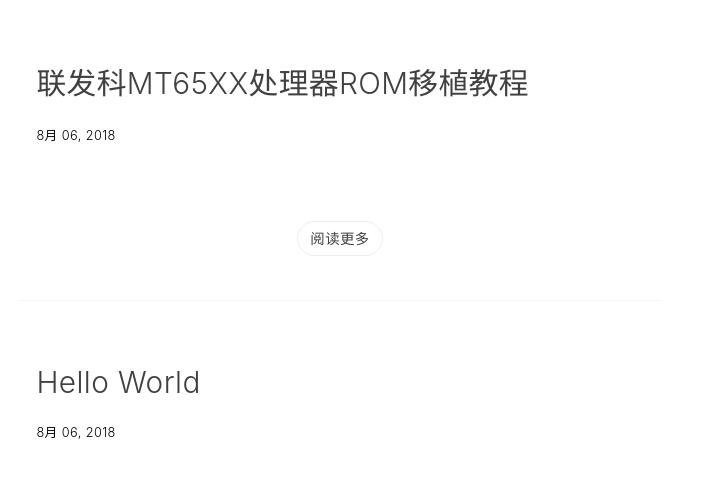
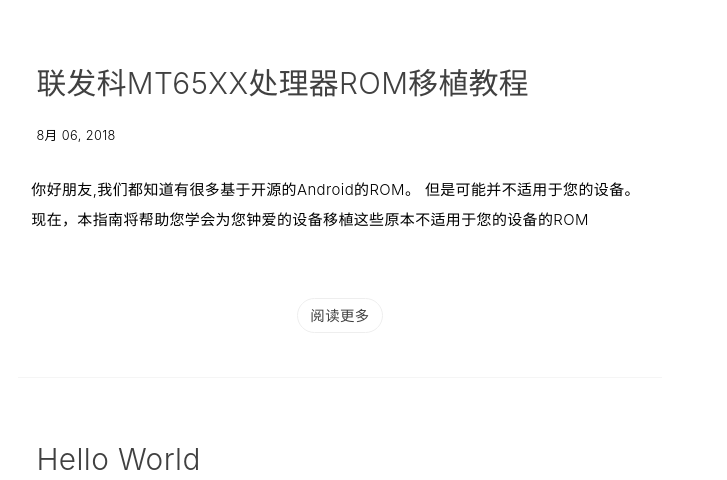
Before and after one commit to Picnictraveler/extmool.github.io, a plain HTML site: page index.html in a window 1280 px wide. Shown: the part 273-753 px from the top of the page, without its empty margins (300-1027 px from the left). Drawn offline with nearby package versions, Linux system fonts and the light colour scheme.

Commit message:
Site updated: 2018-08-06 17:32:06

```diff
--- a/index.html
+++ b/index.html
@@ -131,6 +131,9 @@
 	<div class="article-excerpt">
 
 
+		<p>你好朋友,我们都知道有很多基于开源的Android的ROM。
+但是可能并不适用于您的设备。
+现在，本指南将帮助您学会为您钟爱的设备移植这些原本不适用于您的设备的ROM</p>
 
 
 	</div>
```
